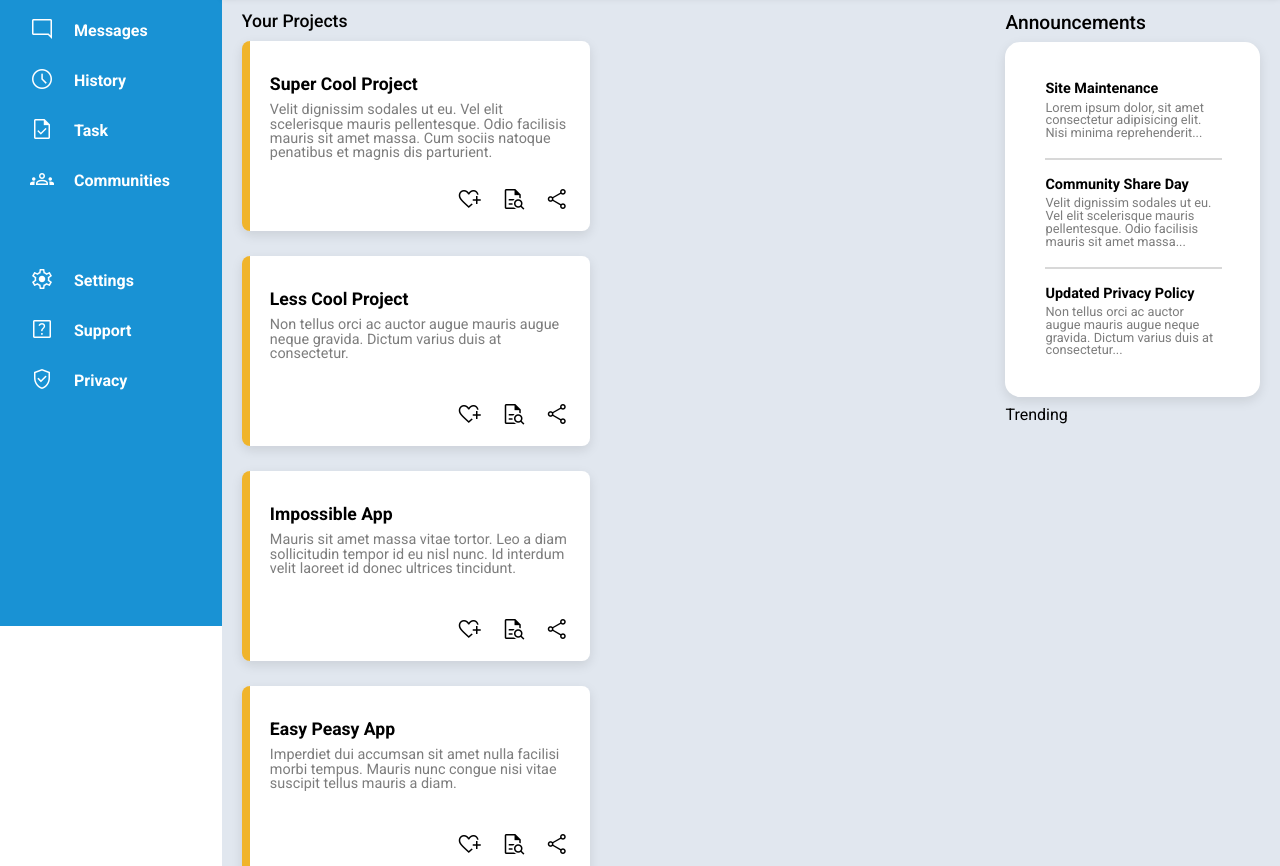
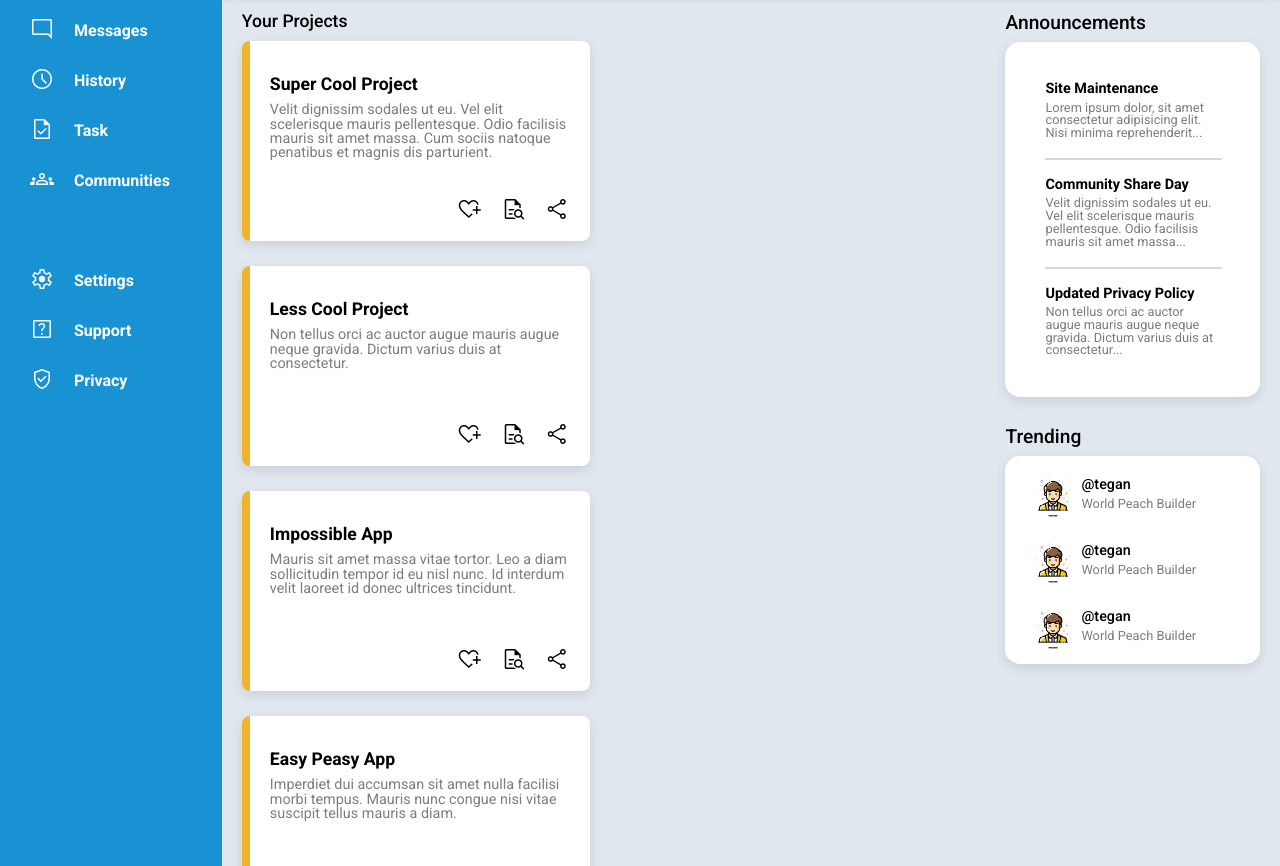
Before and after one commit to realsarius/odin-admin-dashboard, a plain HTML site: page index.html in a window 1280 px wide. Shown: the part 214-1080 px from the top of the page. Drawn offline with nearby package versions, Linux system fonts and the light colour scheme.

Commit message:
finished trending layout and finished the project

```diff
--- a/index.html
+++ b/index.html
@@ -240,6 +240,29 @@
           </div>
           <div class="trending">
             <h1>Trending</h1>
+            <div class="trends">
+              <div class="trend">
+                <img src="img/user.jpg" alt="user" />
+                <div class="info">
+                  <h2>@tegan</h2>
+                  <p>World Peach Builder</p>
+                </div>
+              </div>
+              <div class="trend">
+                <img src="img/user.jpg" alt="user" />
+                <div class="info">
+                  <h2>@tegan</h2>
+                  <p>World Peach Builder</p>
+                </div>
+              </div>
+              <div class="trend">
+                <img src="img/user.jpg" alt="user" />
+                <div class="info">
+                  <h2>@tegan</h2>
+                  <p>World Peach Builder</p>
+                </div>
+              </div>
+            </div>
           </div>
         </div>
       </div>
--- a/style.css
+++ b/style.css
@@ -249,7 +249,7 @@ table {
   grid-area: sb;
   color: white;
   padding: 20px;
-  height: 100vh;
+  height: 100%;
 }
 
 .sidebar .title {
@@ -301,6 +301,7 @@ table {
   grid-template-columns: 3fr 1fr;
   grid-template-areas: "ls rs";
   grid-area: main;
+  height: 100%;
 }
 .main-content .left-side {
   grid-area: ls;
@@ -323,7 +324,7 @@ table {
   border-left: 8px #f0b42b solid;
   box-shadow: rgba(0, 0, 0, 0.1) 0px 4px 12px;
   width: 300px;
-  height: 150px;
+  height: 160px;
 }
 
 .main-content .projects .project .info {
@@ -390,3 +391,50 @@ table {
   border: 0.7px #7d7d7d4d solid;
   width: 100%;
 }
+.main-content .right-side .trending h1 {
+  font-size: 1.2rem;
+  font-weight: 500;
+  margin-bottom: 10px;
+}
+.main-content .right-side .trending .trends {
+  background: white;
+  box-shadow: rgba(0, 0, 0, 0.1) 0px 4px 12px;
+  border-radius: 15px;
+  display: flex;
+  flex-direction: column;
+  padding: 10px;
+  gap: 10px;
+}
+
+.main-content .right-side .trending h1 {
+  margin-top: 20px;
+}
+
+.main-content .right-side .trending .trends .trend {
+  display: flex;
+  align-items: center;
+}
+.main-content .right-side .trending .trends .trend .info {
+  display: flex;
+  flex-direction: column;
+  gap: 5px;
+}
+.main-content .right-side .trending .trends .trend .info h2 {
+  font-weight: 500;
+  font-size: 0.9rem;
+}
+.main-content .right-side .trending .trends .trend .info p {
+  color: #7d7d7d;
+  font-size: 0.8rem;
+}
+
+.main-content .right-side .trending .trends .trend img {
+  height: 56px;
+  padding-left: 10px;
+  width: 56px;
+  border-radius: 50%;
+}
+.main-content .right-side .trending .trends hr {
+  border: 0.7px #7d7d7d4d solid;
+  width: 100%;
+}
```
Also changed, not shown: img/user.jpg (added).
